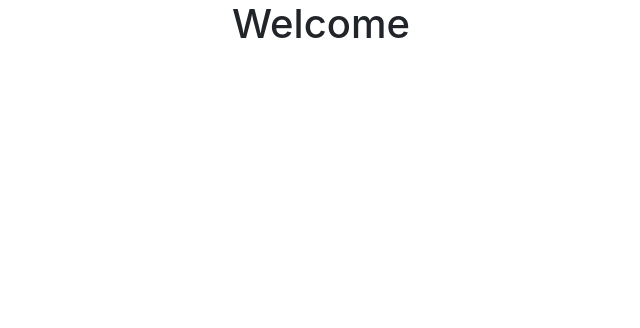
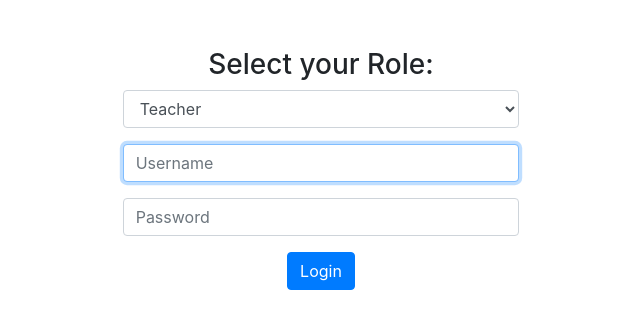
Before and after one commit to polito-se2-2020-team6/PULSeBS, a React (Create React App) app in the folder client/: page / in a window 1280 px wide. Shown: the top 328 px of the page, without its empty margins (319-959 px from the left). Built offline with nearby package versions, Linux system fonts and the light colour scheme.

Commit message:
feat: add LoginPage [PULSEBS-45]

```diff
--- a/client/package.json
+++ b/client/package.json
@@ -10,6 +10,7 @@
     "jest-cli": "^26.6.3",
     "moment": "^2.29.1",
     "react": "^17.0.1",
+    "react-bootstrap": "^1.4.0",
     "react-dom": "^17.0.1",
     "react-router-dom": "^5.2.0",
     "react-scripts": "4.0.0",
--- a/client/src/App.js
+++ b/client/src/App.js
@@ -1,15 +1,39 @@
 import React from "react";
 import "./App.css";
 // import { withRouter } from "react-router-dom";
+import LoginForm from "./components/LoginPage";
+import { AuthContext } from "./auth/AuthContext";
+import { USERS } from "./data/fakeUsers";
 
 class App extends React.Component {
+  constructor(props) {
+    super(props);
+    this.state = {
+      users: USERS,
+    };
+  }
+  login = (username, password, role) => {
+    console.log(username, password, role);
+    this.state.users.map((e) => {
+      if (e.role === role && e.email === username && e.pass === password) {
+        return console.log("find");
+      }
+    });
+  };
+
   render() {
+    const value = {
+      // authUser: this.state.authUser,
+      // authErr: this.state.authErr,
+      loginUser: this.login,
+      logoutUser: this.logout,
+    };
     return (
-      <>
+      <AuthContext.Provider value={value}>
         <div className="App">
-          <h1>Welcome</h1>
+          <LoginForm />
         </div>
-      </>
+      </AuthContext.Provider>
     );
   }
 }
--- /dev/null
+++ b/client/src/auth/AuthContext.js
@@ -0,0 +1,3 @@
+import React from "react";
+
+export const AuthContext = React.createContext({ authUser: {} });
--- /dev/null
+++ b/client/src/components/LoginPage.js
@@ -0,0 +1,109 @@
+import React from "react";
+import {
+  Form,
+  FormGroup,
+  Col,
+  Button,
+  FormControl,
+  Container,
+  Row,
+} from "react-bootstrap";
+import { ROLES } from "../data/consts";
+import { AuthContext } from "../auth/AuthContext";
+
+class LoginForm extends React.Component {
+  constructor(props) {
+    super(props);
+    this.state = {
+      username: "",
+      password: "",
+      role: ROLES.TEACHER,
+      //   submitted: false,
+      //   error: "",
+      //   has_error: false,
+    };
+  }
+
+  handleInputChange = (event) => {
+    const target = event.target;
+    const value = target.value;
+    const name = target.name;
+
+    this.setState({
+      [name]: value,
+    });
+  };
+
+  handleSubmit = (event, onLogin) => {
+    event.preventDefault();
+    onLogin(this.state.username, this.state.password, this.state.role);
+  };
+
+  render() {
+    return (
+      <AuthContext.Consumer>
+        {(context) => (
+          <Container fluid className="center center mt-5">
+            <Row>
+              <Col md={{ span: 4, offset: 4 }}>
+                <h3> Select your Role: </h3>
+
+                <Form
+                  method="POST"
+                  onSubmit={(event) =>
+                    this.handleSubmit(event, context.loginUser)
+                  }
+                >
+                  <FormGroup>
+                    <select
+                      className="form-control"
+                      role={this.state.role}
+                      onChange={this.handleInputChange}
+                      name="role"
+                    >
+                      <option value="teacher">Teacher</option>
+                      <option value="student">Student</option>
+                      <option value="teacher">Booking Manager</option>
+                      <option value="student">Support Officer</option>
+                    </select>
+                  </FormGroup>
+                  <FormGroup>
+                    <FormControl
+                      type="text"
+                      id="username"
+                      name="username"
+                      placeholder="Username"
+                      value={this.state.username}
+                      onChange={this.handleInputChange}
+                      required
+                      autoFocus
+                    />
+                  </FormGroup>
+                  <FormGroup>
+                    <FormControl
+                      type="password"
+                      id="password"
+                      name="password"
+                      placeholder="Password"
+                      value={this.state.password}
+                      onChange={this.handleInputChange}
+                      required
+                    />
+                  </FormGroup>
+
+                  <FormGroup>
+                    <Button variant="primary" type="submit" color="primary">
+                      Login
+                    </Button>
+                  </FormGroup>
+                </Form>
+              </Col>
+            </Row>
+          </Container>
+        )}
+      </AuthContext.Consumer>
+    );
+  }
+}
+
+export default LoginForm;
--- /dev/null
+++ b/client/src/data/consts.js
@@ -0,0 +1,4 @@
+export const ROLES = {
+  TEACHER: "teacher",
+  STUDENT: "student",
+};
--- /dev/null
+++ b/client/src/data/fakeUsers.js
@@ -0,0 +1,16 @@
+export const USERS = [
+  {
+    id: 1,
+    name: "Teacher1",
+    email: "teacher@polito.it",
+    pass: "123",
+    role: "teacher",
+  },
+  {
+    id: 2,
+    name: "Student1",
+    email: "student@polito.it",
+    pass: "123456",
+    role: "student",
+  },
+];
```
Also changed, not shown: 1 other file (tests, documents, lock files or other folders).
